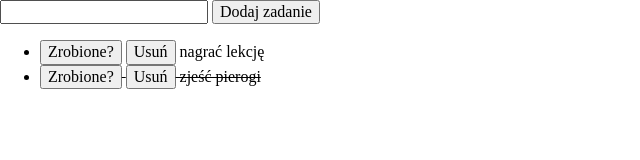
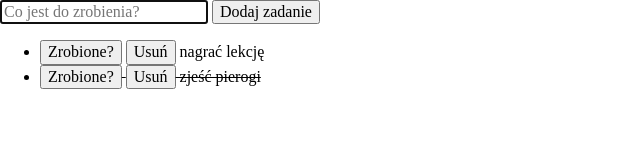
Before and after one commit to ArturZak-269/TODO-LIST, a plain HTML site: page index.html in a window 1280 px wide. Shown: the whole page, without its empty margins (0-640 px from the left). Drawn offline with nearby package versions, Linux system fonts and the light colour scheme.

Commit message:
Added container, input update + calsses update.

```diff
--- a/index.html
+++ b/index.html
@@ -18,15 +18,15 @@
 
 
 <body>
-    <form class="js-form">
-        <input class="js-newTask">
-        <button>Dodaj zadanie</button>
-    </form>
+    <main class="container">
+        <form class="form js-form">
+            <input class="form__input js-newTask" autofocus placeholder="Co jest do zrobienia?" maxlength="30">
+            <button class="form__button">Dodaj zadanie</button>
+        </form>
 
 
-    <ul class="js-tasks"></ul>
-
-
+        <ul class="tasks js-tasks"></ul>
+    </main>
 </body>
 
 
```
